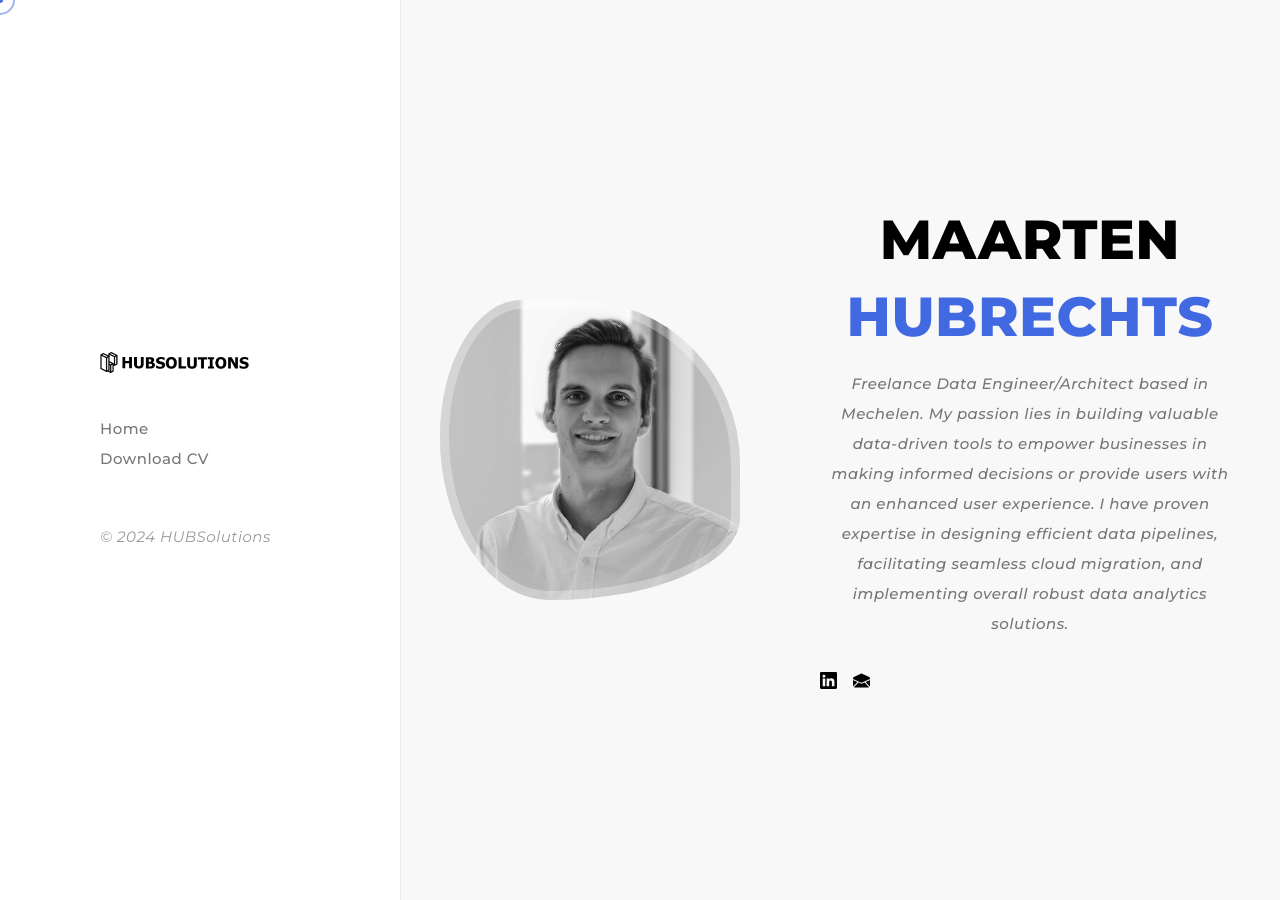
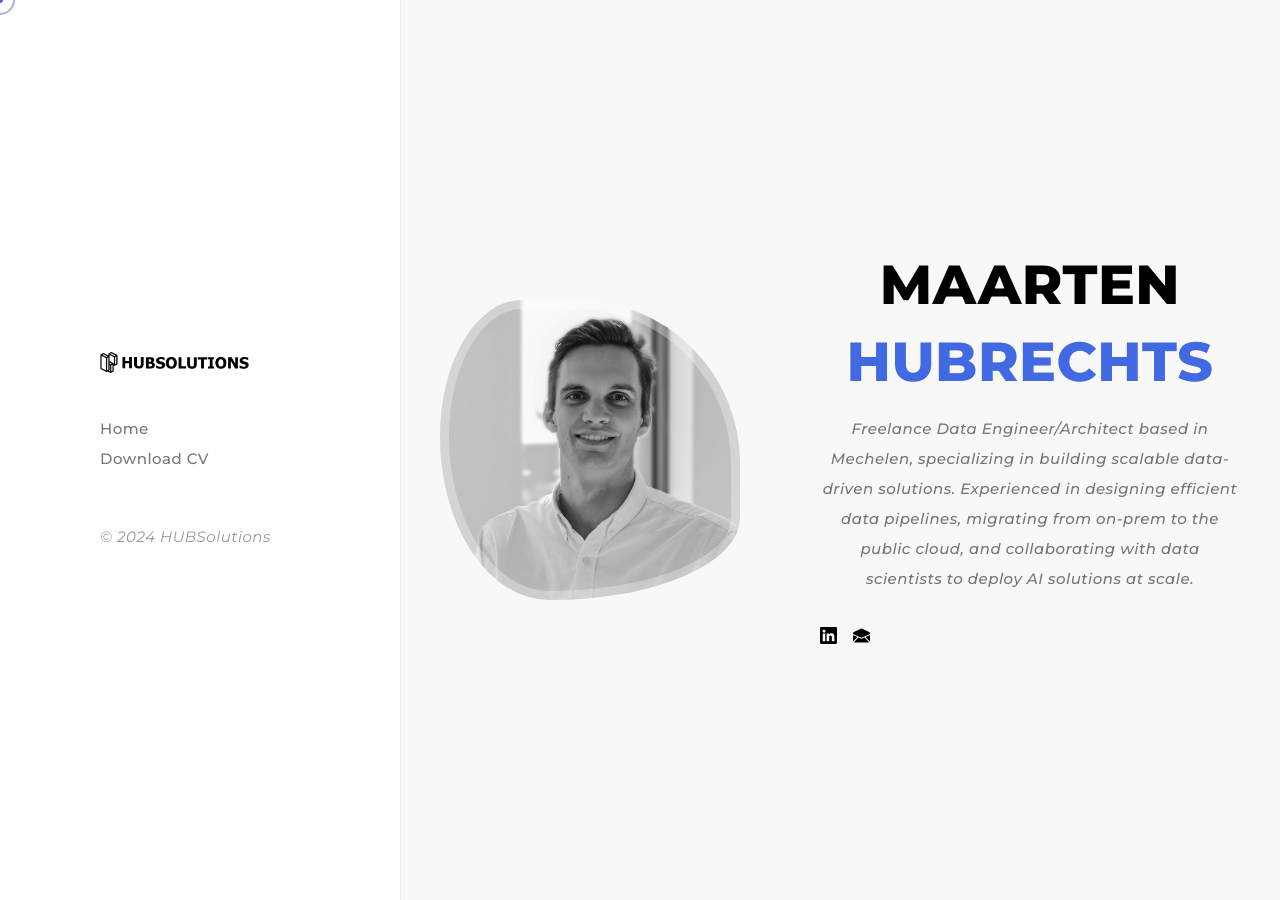
Before and after one commit to MaartenHubrechts/hubsolutions, a Jekyll site: the page built from index.html, in a window 1280 px wide. Built offline with Jekyll 4.4.1, drawn with Linux system fonts in a browser that asks for light colours; nearby versions of some CDN libraries.

Commit message:
Change bio text

```diff
--- a/_data/site_data.yml
+++ b/_data/site_data.yml
@@ -1,7 +1,7 @@
 home:
   profile_name: Maarten <span>Hubrechts</span>
   profile_img: "/assets/img/slider/Profiel_1-modified.jpg"
-  bio: "Freelance Data Engineer/Architect based in Mechelen. My passion lies in building valuable data-driven tools to empower businesses in making informed decisions or provide users with an enhanced user experience. I have proven expertise in designing efficient data pipelines, facilitating seamless cloud migration, and implementing overall robust data analytics solutions."
+  bio: "Freelance Data Engineer/Architect based in Mechelen, specializing in building scalable data-driven solutions. Experienced in designing efficient data pipelines, migrating from on-prem to the public cloud, and collaborating with data scientists to deploy AI solutions at scale."
   social:
     facebook: "http://facebook.com"
     twitter: "http://twitter.com"
```
